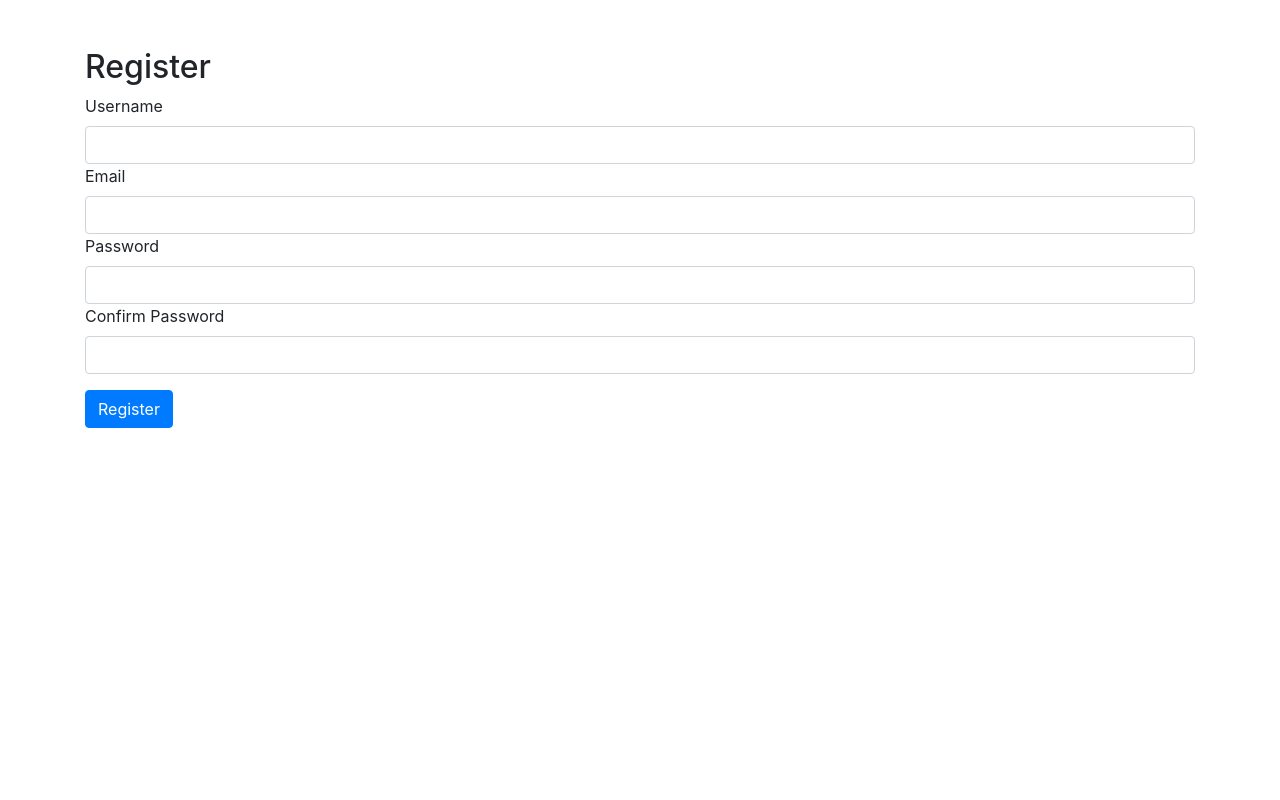
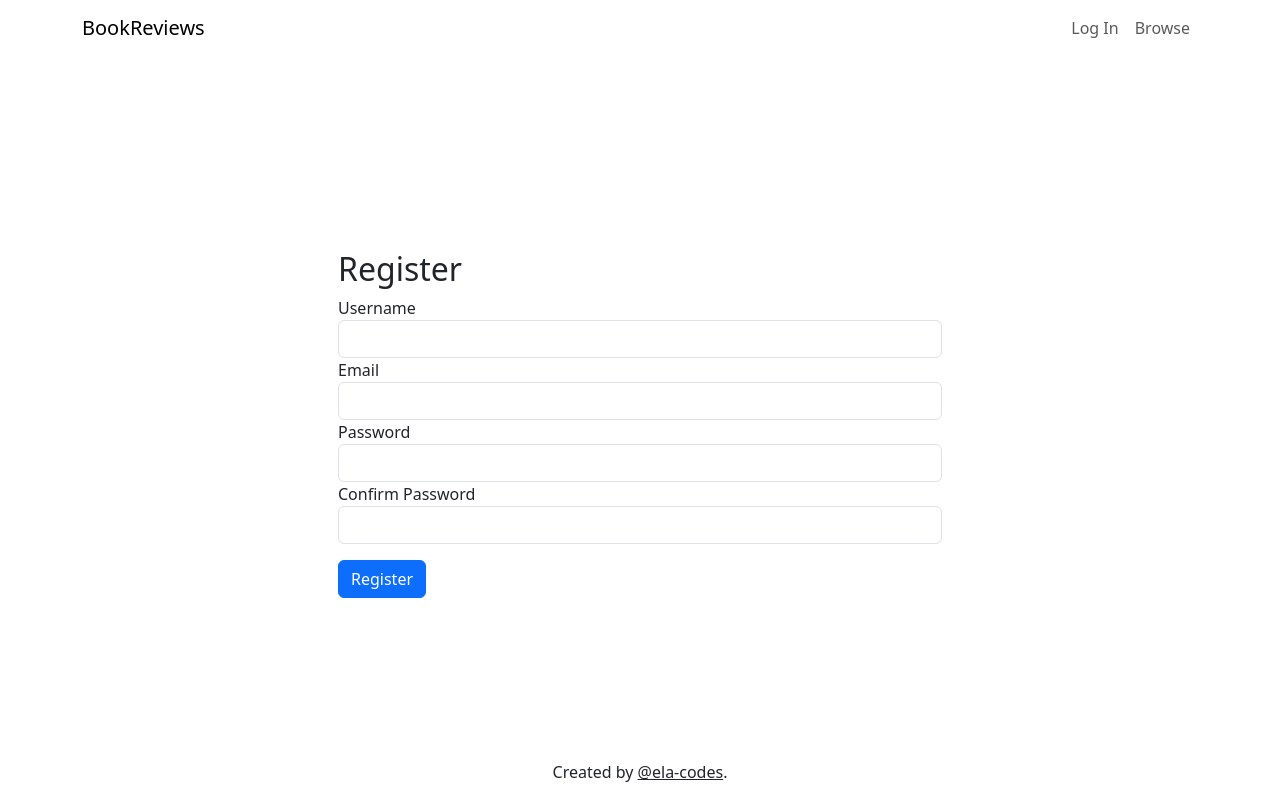
Before and after one commit to ela-codes/book-reviews-cms, a PHP site: page /frontend/views/register.php in a window 1280 px wide. Run offline with PHP 8.4, Linux system fonts and the light colour scheme; data that the repository does not hold is empty; some libraries are stand-ins or nearby versions.

Commit message:
Update basic navbar and footer on auth pages

```diff
--- /dev/null
+++ b/frontend/includes/footer.php
@@ -0,0 +1,7 @@
+<?php
+
+?>
+
+<footer class="mt-auto text-center">
+    <p>Created by <a class="link-dark" href="https://github.com/ela-codes/book-reviews-cms" target="_blank" rel="noopener noreferrer">@ela-codes</a>.</p>
+</footer>
--- a/frontend/views/dashboard.php
+++ b/frontend/views/dashboard.php
@@ -55,7 +55,7 @@ checkSession();
                                 </div>
                         </li>
                         <li class="nav-item">
-                            <a href="#" class="nav-link">Browse</a>
+                            <a href="./views/browse.php" class="nav-link">Browse</a>
                         </li>
                     </ul>
                 </div>
--- a/frontend/views/register.php
+++ b/frontend/views/register.php
@@ -120,15 +120,37 @@ if (isset($_POST["username"]) && isset($_POST["email"]) && isset($_POST["passwor
 ?>
 
 <!DOCTYPE html>
-<html lang="en">
+<html class="h-100" lang="en">
 <head>
     <meta charset="UTF-8">
     <meta name="viewport" content="width=device-width, initial-scale=1.0">
     <title>Book Reviews - Register</title>
-    <link href="https://stackpath.bootstrapcdn.com/bootstrap/4.5.2/css/bootstrap.min.css" rel="stylesheet">
+    <link href="https://cdn.jsdelivr.net/npm/bootstrap@5.3.3/dist/css/bootstrap.min.css" rel="stylesheet" integrity="sha384-QWTKZyjpPEjISv5WaRU9OFeRpok6YctnYmDr5pNlyT2bRjXh0JMhjY6hW+ALEwIH" crossorigin="anonymous">
 </head>
-<body>
-    <div class="container">
+<body class="d-flex h-100">
+    <div class="container-fluid d-flex flex-column">
+        <header class="mb-auto">
+            <nav class="navbar navbar-expand-sm">
+                <div class="container h-100">
+                    <a href="../index.php" class="navbar-brand">BookReviews</a>
+                    <button class="navbar-toggler" data-bs-toggle="collapse" data-bs-target="#homeNav" aria-controls="homeNav" aria-label="Expand Navigation Bar">
+                        <div class="navbar-toggler-icon"></div>
+                    </button>
+                    <div class="collapse navbar-collapse" id="homeNav">
+                        <ul class="navbar-nav ms-auto">
+                            <li class="nav-item">
+                                <a href="../views/login.php" class="nav-link">Log In</a>
+                            </li>
+                            <li class="nav-item">
+                                <a href="../views/browse.php" class="nav-link">Browse</a>
+                            </li>
+                        </ul>
+                    </div>
+                </div>
+            </nav>
+        </header>
+        <main>
+            <div class="container w-50">
                 <h2 class="mt-5">Register</h2>
                 <form action="register.php" method="post" id="registerForm">
                     <ul class="list-unstyled">
@@ -154,11 +176,11 @@ if (isset($_POST["username"]) && isset($_POST["email"]) && isset($_POST["passwor
                     </ul>
                 </form>
             </div>
+        </main>
+        <?php require __DIR__ . "/../includes/footer.php" ?>
+    </div>
 
-    <!-- Link to Bootstrap JS and dependencies (jQuery and Popper.js) -->
-    <script src="https://code.jquery.com/jquery-3.5.1.slim.min.js"></script>
-    <script src="https://cdn.jsdelivr.net/npm/@popperjs/core@2.5.4/dist/umd/popper.min.js"></script>
-    <script src="https://stackpath.bootstrapcdn.com/bootstrap/4.5.2/js/bootstrap.min.js"></script>
+    <script src="https://cdn.jsdelivr.net/npm/bootstrap@5.3.3/dist/js/bootstrap.bundle.min.js" integrity="sha384-YvpcrYf0tY3lHB60NNkmXc5s9fDVZLESaAA55NDzOxhy9GkcIdslK1eN7N6jIeHz" crossorigin="anonymous"></script>
 
     <script>
         <?php if ($focusPassword): ?>
```
Also changed, not shown: frontend/index.php (+5 -6 lines), frontend/views/browse.php (added, +11 -0 lines), frontend/views/login.php (+26 -4 lines). Lines whose indentation alone changed are shown as unchanged.
